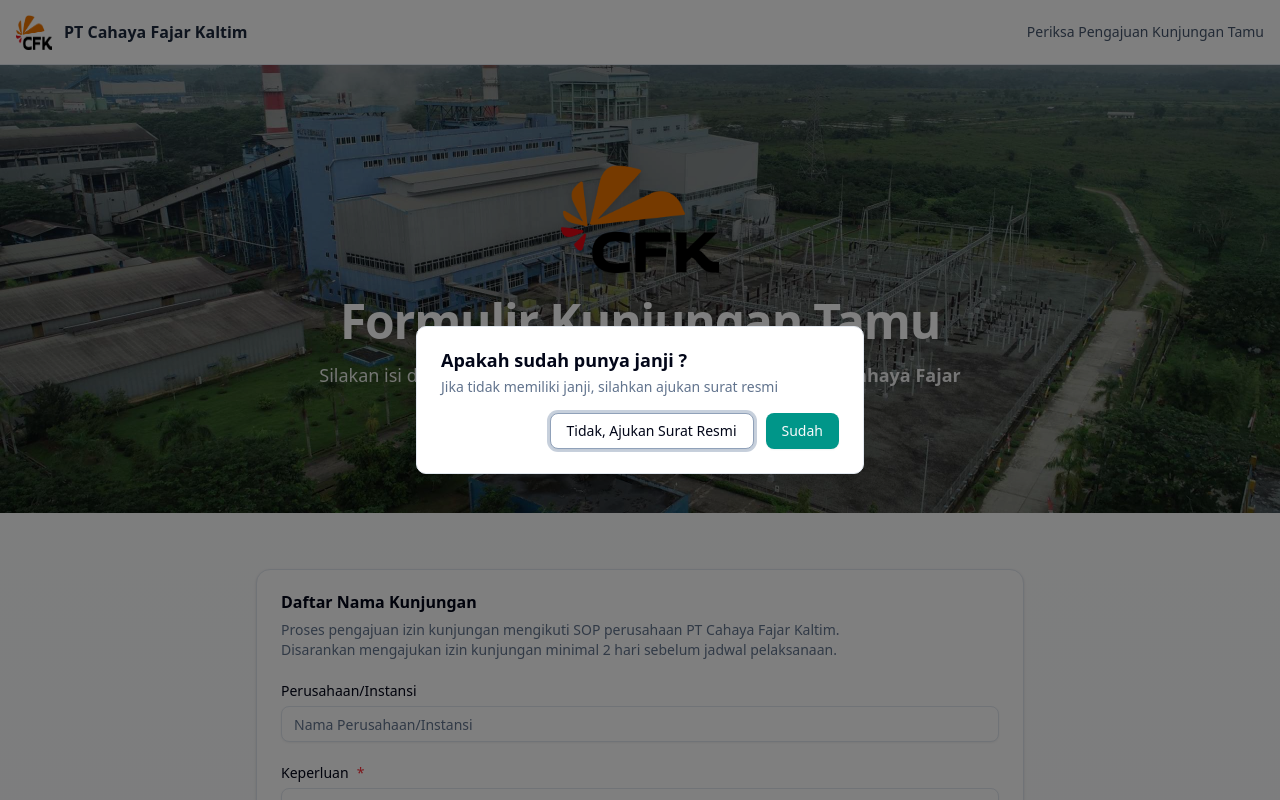
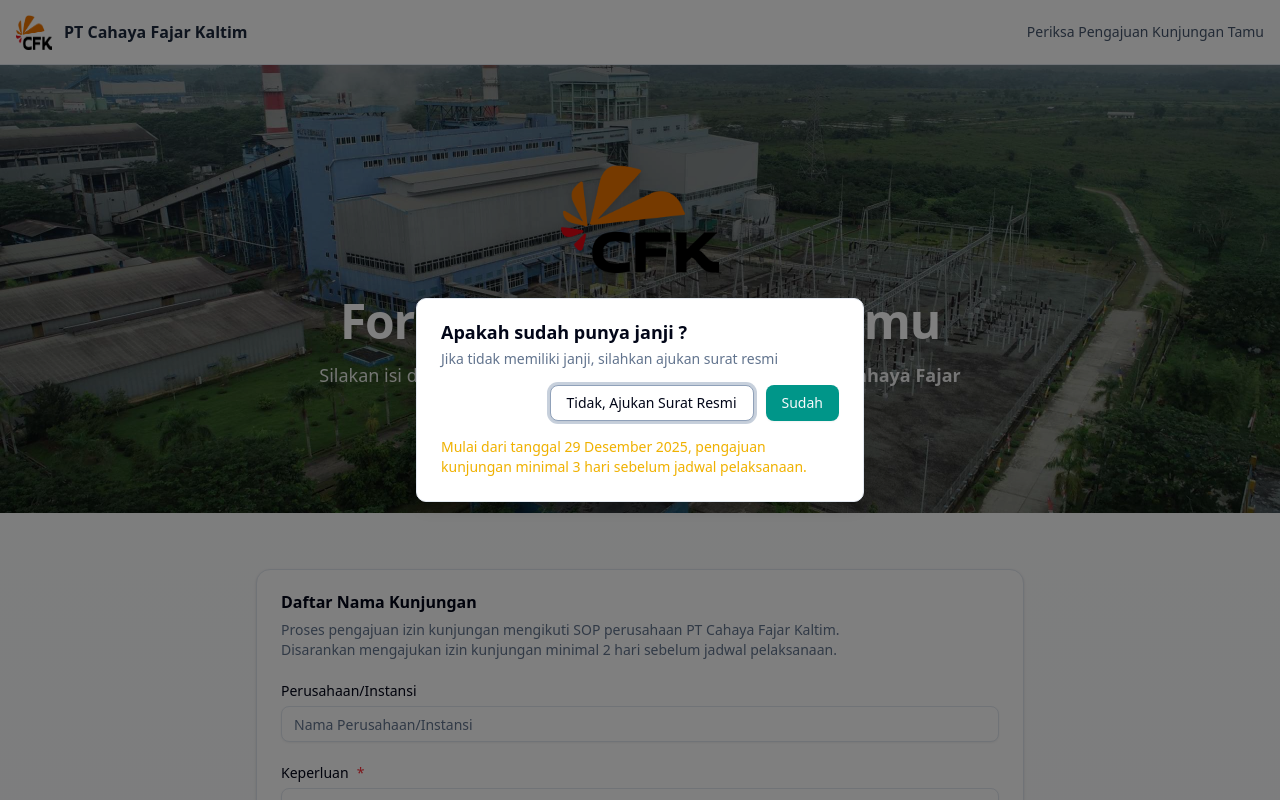
Before and after one commit to koirherianto/permit-visit, a SvelteKit app: page / in a window 1280 px wide. Shown: the top 800 px of the page. Built offline with nearby package versions, Linux system fonts and the light colour scheme; no server answers.

Commit message:
remove unused dependency 'zod' and update dialog description for visit scheduling

```diff
--- a/src/routes/+page.svelte
+++ b/src/routes/+page.svelte
@@ -448,6 +448,11 @@
         </Button>
         <Button onclick={pilihSudahJanji} class="bg-teal-600">Sudah</Button>
       </div>
+      <!-- hilight stabilo warna kuning -->
+      <DialogDescription class="text-yellow-500"
+        >Mulai dari tanggal 29 Desember 2025, pengajuan kunjungan minimal 3 hari
+        sebelum jadwal pelaksanaan.</DialogDescription
+      >
     {:else if visitType === "janji"}
       <DialogHeader>
         <DialogTitle>Detail Janji Kunjungan</DialogTitle>
```
Also changed, not shown: 1 other file (tests, documents, lock files or other folders).
